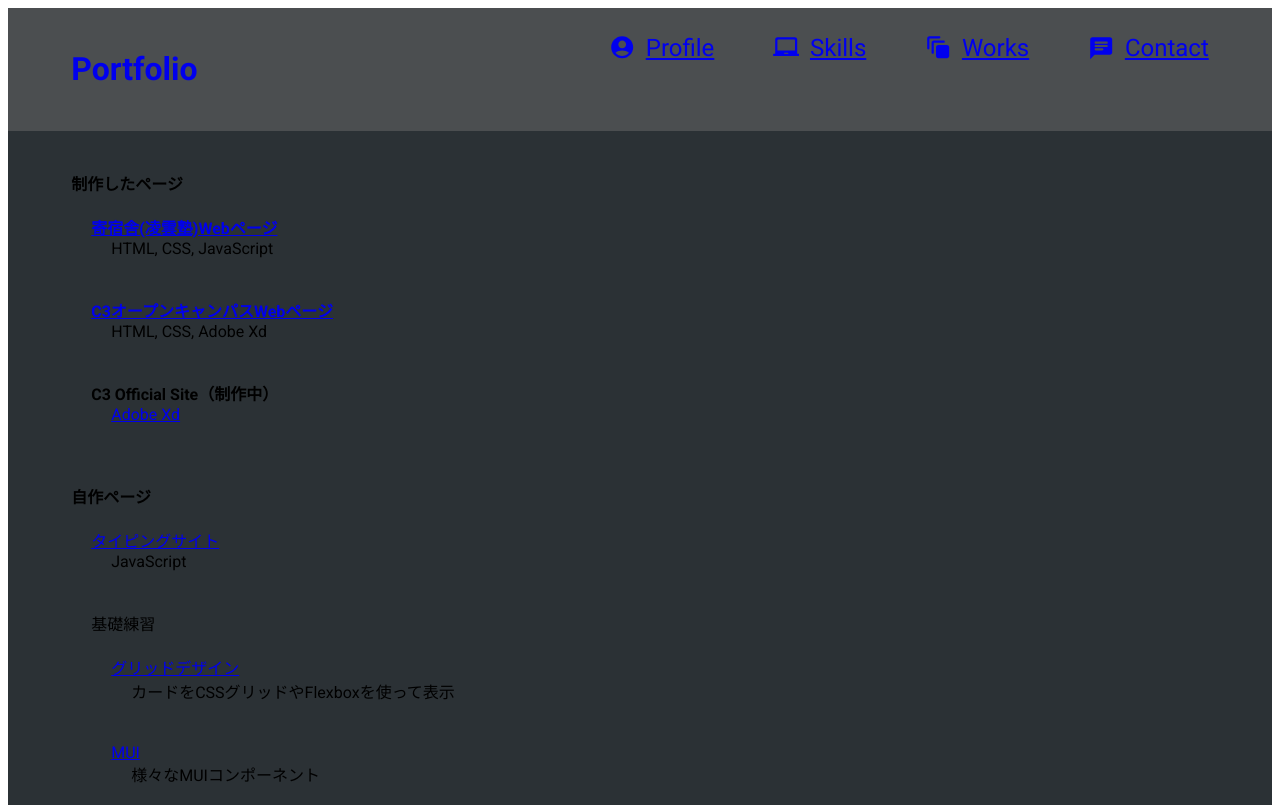
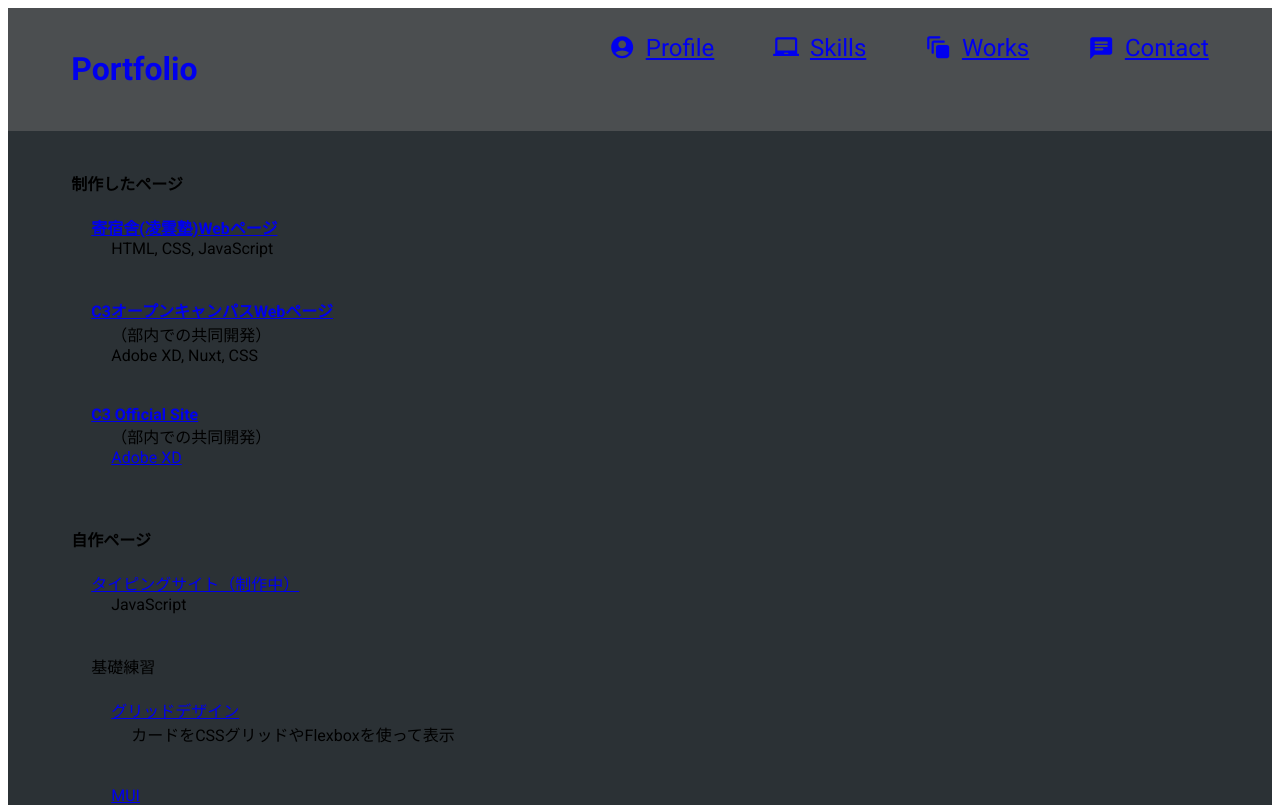
Before and after one commit to chnotchy/portfolio, a Next.js app: page /works in a window 1280 px wide. Shown: the top 805 px of the page. Built offline with nearby package versions, Linux system fonts and the light colour scheme.

Commit message:
change: 制作物の情報を更新
「制作中」などの情報を現在の状況に合わせるため

```diff
--- a/pages/works.js
+++ b/pages/works.js
@@ -16,16 +16,18 @@ export default function Works() {
       </div>
       <div className="container">
         <a className="title" href="https://oc2021.compositecomputer.club/" target="_blank">C3オープンキャンパスWebページ</a>
-        <div className="txt">HTML, CSS, Adobe Xd</div>
+        <div className="txt">（部内での共同開発）</div>
+        <div className="txt">Adobe XD, Nuxt, CSS</div>
       </div>
       <div className="container">
-        <div className="title">C3 Official Site（制作中）</div>
-        <a className="txt" href="https://xd.adobe.com/view/2ea8e9f6-2a78-4dc5-9ae5-4f44e2894818-7bfb/" target="_blank">Adobe Xd</a>
+        <a className="title" href="https://compositecomputer.club/" target="_blank">C3 Official Site</a>
+        <div className="txt">（部内での共同開発）</div>
+        <a className="txt" href="https://xd.adobe.com/view/2ea8e9f6-2a78-4dc5-9ae5-4f44e2894818-7bfb/" target="_blank">Adobe XD</a>
       </div>
       <Box sx={{ my: '20px', py: '20px' }}>
         <div className="title">自作ページ</div>
         <div className="container">
-          <Link href="./works/typing"><a>タイピングサイト</a></Link>
+          <Link href="./works/typing"><a>タイピングサイト（制作中）</a></Link>
           <div className="txt">JavaScript</div>
         </div>
         <div className="container">
@@ -50,6 +52,9 @@ export default function Works() {
         .txt {
           margin-left: 20px;
         }
+        .inline {
+          display: inline;
+        }
       `}</style>
     </Layout>
   )
```
